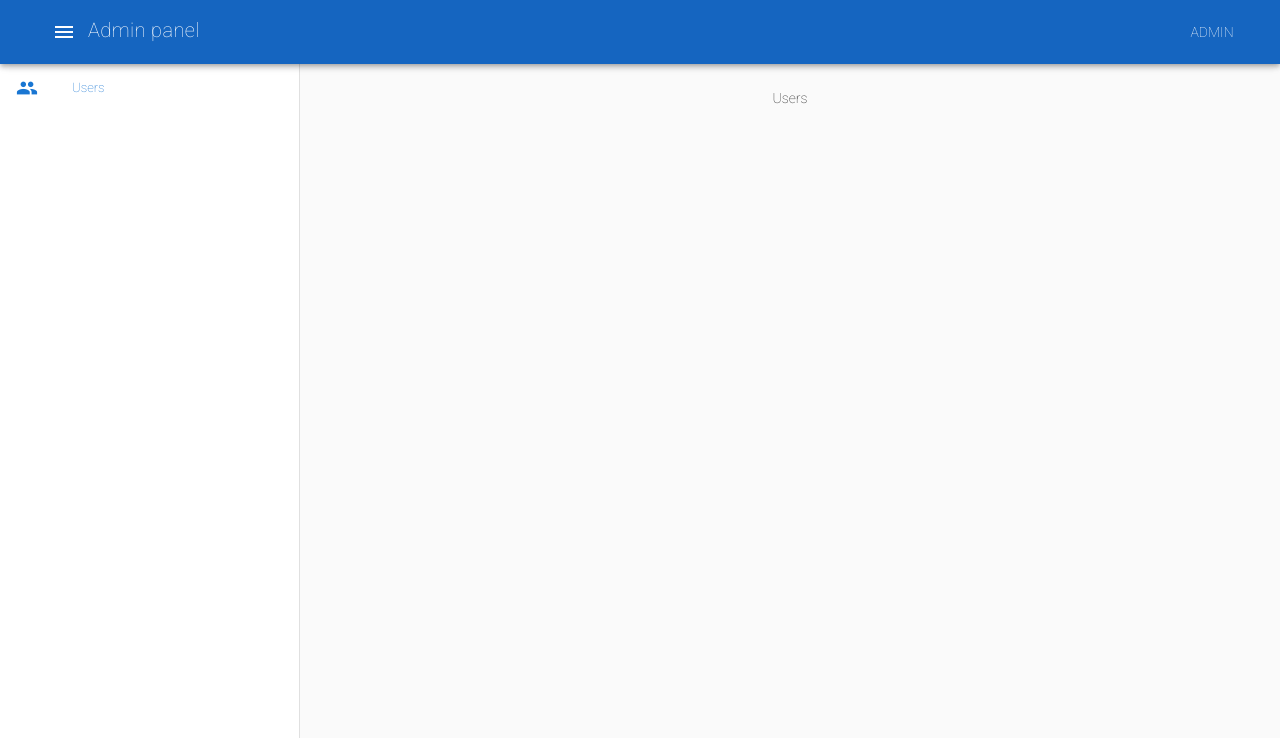
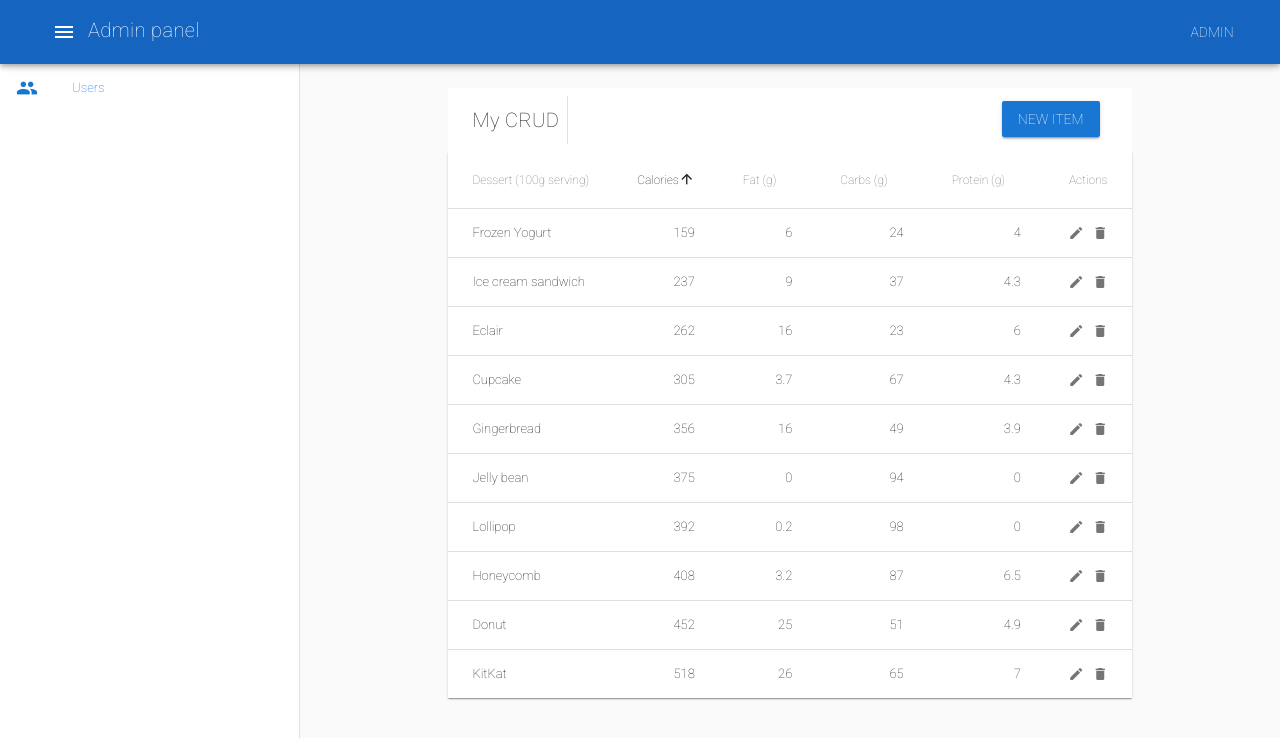
Before and after one commit to gitter-badger/homebot, a Vue app in the folder src/webapp/: page /admin/users in a window 1280 px wide. Shown: the top 738 px of the page. Built offline with nearby package versions, Linux system fonts and the light colour scheme.

Commit message:
ВВОД

```diff
--- a/src/webapp/src/components/Admin/Users.vue
+++ b/src/webapp/src/components/Admin/Users.vue
@@ -1,13 +1,241 @@
 <template>
-    <div>
-        Users
-    </div>
+  <div>
+    <v-toolbar flat color="white">
+      <v-toolbar-title>My CRUD</v-toolbar-title>
+      <v-divider
+        class="mx-2"
+        inset
+        vertical
+      ></v-divider>
+      <v-spacer></v-spacer>
+      <v-dialog v-model="dialog" max-width="500px">
+        <v-btn slot="activator" color="primary" dark class="mb-2">New Item</v-btn>
+        <v-card>
+          <v-card-title>
+            <span class="headline">{{ formTitle }}</span>
+          </v-card-title>
+
+          <v-card-text>
+            <v-container grid-list-md>
+              <v-layout wrap>
+                <v-flex xs12 sm6 md4>
+                  <v-text-field v-model="editedItem.name" label="Dessert name"></v-text-field>
+                </v-flex>
+                <v-flex xs12 sm6 md4>
+                  <v-text-field v-model="editedItem.calories" label="Calories"></v-text-field>
+                </v-flex>
+                <v-flex xs12 sm6 md4>
+                  <v-text-field v-model="editedItem.fat" label="Fat (g)"></v-text-field>
+                </v-flex>
+                <v-flex xs12 sm6 md4>
+                  <v-text-field v-model="editedItem.carbs" label="Carbs (g)"></v-text-field>
+                </v-flex>
+                <v-flex xs12 sm6 md4>
+                  <v-text-field v-model="editedItem.protein" label="Protein (g)"></v-text-field>
+                </v-flex>
+              </v-layout>
+            </v-container>
+          </v-card-text>
+
+          <v-card-actions>
+            <v-spacer></v-spacer>
+            <v-btn color="blue darken-1" flat @click.native="close">Cancel</v-btn>
+            <v-btn color="blue darken-1" flat @click.native="save">Save</v-btn>
+          </v-card-actions>
+        </v-card>
+      </v-dialog>
+    </v-toolbar>
+    <v-data-table
+      :headers="headers"
+      :items="desserts"
+      hide-actions
+      class="elevation-1"
+    >
+      <template slot="items" slot-scope="props">
+        <td>{{ props.item.name }}</td>
+        <td class="text-xs-right">{{ props.item.calories }}</td>
+        <td class="text-xs-right">{{ props.item.fat }}</td>
+        <td class="text-xs-right">{{ props.item.carbs }}</td>
+        <td class="text-xs-right">{{ props.item.protein }}</td>
+        <td class="justify-center layout px-0">
+          <v-icon
+            small
+            class="mr-2"
+            @click="editItem(props.item)"
+          >
+            edit
+          </v-icon>
+          <v-icon
+            small
+            @click="deleteItem(props.item)"
+          >
+            delete
+          </v-icon>
+        </td>
+      </template>
+      <template slot="no-data">
+        <v-btn color="primary" @click="initialize">Reset</v-btn>
+      </template>
+    </v-data-table>
+  </div>
 </template>
 
 <script>
-export default {
-    name: 'AdminUsers'
-}
+  export default {
+    data: () => ({
+      dialog: false,
+      headers: [
+        {
+          text: 'Dessert (100g serving)',
+          align: 'left',
+          sortable: false,
+          value: 'name'
+        },
+        { text: 'Calories', value: 'calories' },
+        { text: 'Fat (g)', value: 'fat' },
+        { text: 'Carbs (g)', value: 'carbs' },
+        { text: 'Protein (g)', value: 'protein' },
+        { text: 'Actions', value: 'name', sortable: false }
+      ],
+      desserts: [],
+      editedIndex: -1,
+      editedItem: {
+        name: '',
+        calories: 0,
+        fat: 0,
+        carbs: 0,
+        protein: 0
+      },
+      defaultItem: {
+        name: '',
+        calories: 0,
+        fat: 0,
+        carbs: 0,
+        protein: 0
+      }
+    }),
+
+    computed: {
+      formTitle () {
+        return this.editedIndex === -1 ? 'New Item' : 'Edit Item'
+      }
+    },
+
+    watch: {
+      dialog (val) {
+        val || this.close()
+      }
+    },
+
+    created () {
+      this.initialize()
+    },
+
+    methods: {
+      initialize () {
+        this.desserts = [
+          {
+            name: 'Frozen Yogurt',
+            calories: 159,
+            fat: 6.0,
+            carbs: 24,
+            protein: 4.0
+          },
+          {
+            name: 'Ice cream sandwich',
+            calories: 237,
+            fat: 9.0,
+            carbs: 37,
+            protein: 4.3
+          },
+          {
+            name: 'Eclair',
+            calories: 262,
+            fat: 16.0,
+            carbs: 23,
+            protein: 6.0
+          },
+          {
+            name: 'Cupcake',
+            calories: 305,
+            fat: 3.7,
+            carbs: 67,
+            protein: 4.3
+          },
+          {
+            name: 'Gingerbread',
+            calories: 356,
+            fat: 16.0,
+            carbs: 49,
+            protein: 3.9
+          },
+          {
+            name: 'Jelly bean',
+            calories: 375,
+            fat: 0.0,
+            carbs: 94,
+            protein: 0.0
+          },
+          {
+            name: 'Lollipop',
+            calories: 392,
+            fat: 0.2,
+            carbs: 98,
+            protein: 0
+          },
+          {
+            name: 'Honeycomb',
+            calories: 408,
+            fat: 3.2,
+            carbs: 87,
+            protein: 6.5
+          },
+          {
+            name: 'Donut',
+            calories: 452,
+            fat: 25.0,
+            carbs: 51,
+            protein: 4.9
+          },
+          {
+            name: 'KitKat',
+            calories: 518,
+            fat: 26.0,
+            carbs: 65,
+            protein: 7
+          }
+        ]
+      },
+
+      editItem (item) {
+        this.editedIndex = this.desserts.indexOf(item)
+        this.editedItem = Object.assign({}, item)
+        this.dialog = true
+      },
+
+      deleteItem (item) {
+        const index = this.desserts.indexOf(item)
+        confirm('Are you sure you want to delete this item?') && this.desserts.splice(index, 1)
+      },
+
+      close () {
+        this.dialog = false
+        setTimeout(() => {
+          this.editedItem = Object.assign({}, this.defaultItem)
+          this.editedIndex = -1
+        }, 300)
+      },
+
+      save () {
+        if (this.editedIndex > -1) {
+          Object.assign(this.desserts[this.editedIndex], this.editedItem)
+        } else {
+          this.desserts.push(this.editedItem)
+        }
+        this.close()
+      }
+    }
+  }
 </script>
 
 <style scoped>
--- a/src/webapp/src/store/modules/user.js
+++ b/src/webapp/src/store/modules/user.js
@@ -1,13 +1,10 @@
 import Vue from 'vue'
-// import shop from '../../api/user'
 
-// initial state
 const state = {
   token: '',
   devices: []
 }
 
-// getters
 const getters = {
   devices: state => {
     if (state.devices){
@@ -31,11 +28,9 @@ const getters = {
   }
 }
 
-// actions
 const actions = {
 }
 
-// mutations
 const mutations = {
 
   setToken(state, data) {
```
Also changed, not shown: src/webapp/src/api/user.js (deleted, +0 -7 lines), src/webapp/src/main.js (+0 -7 lines).
